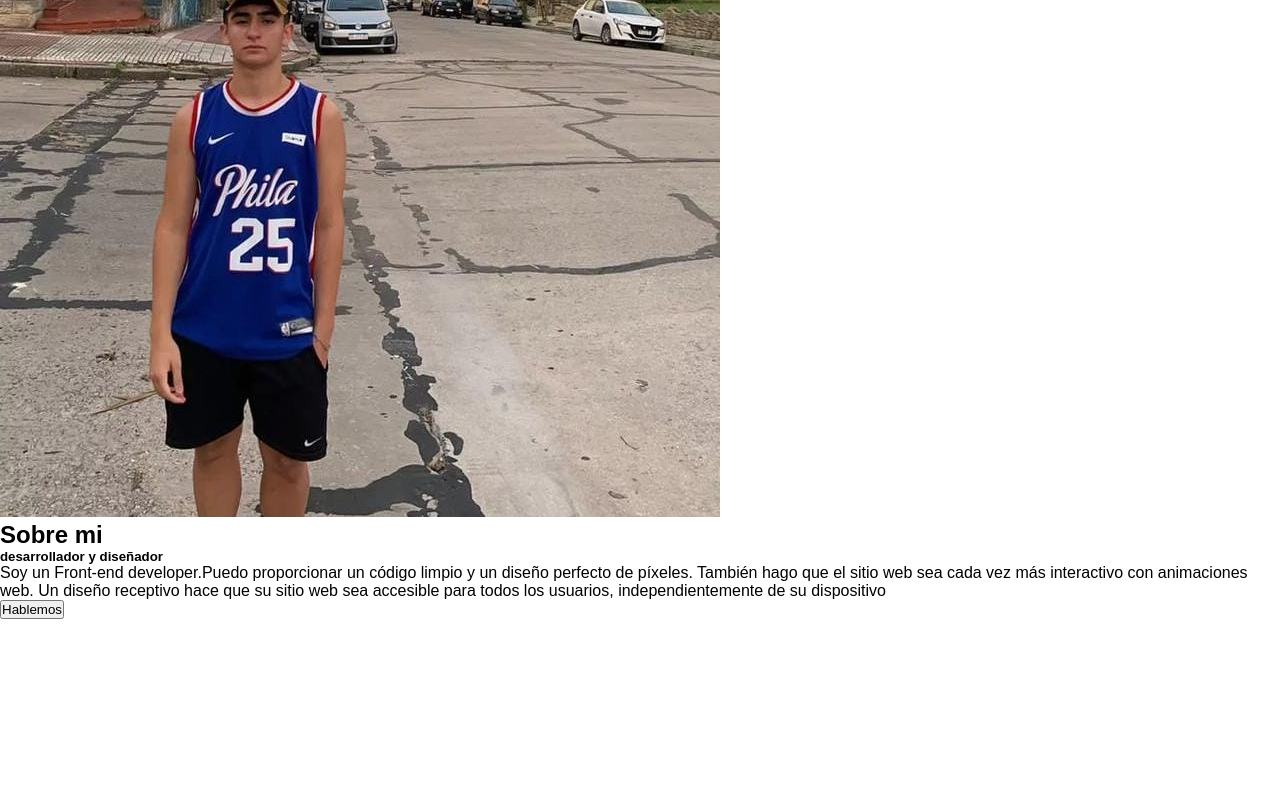
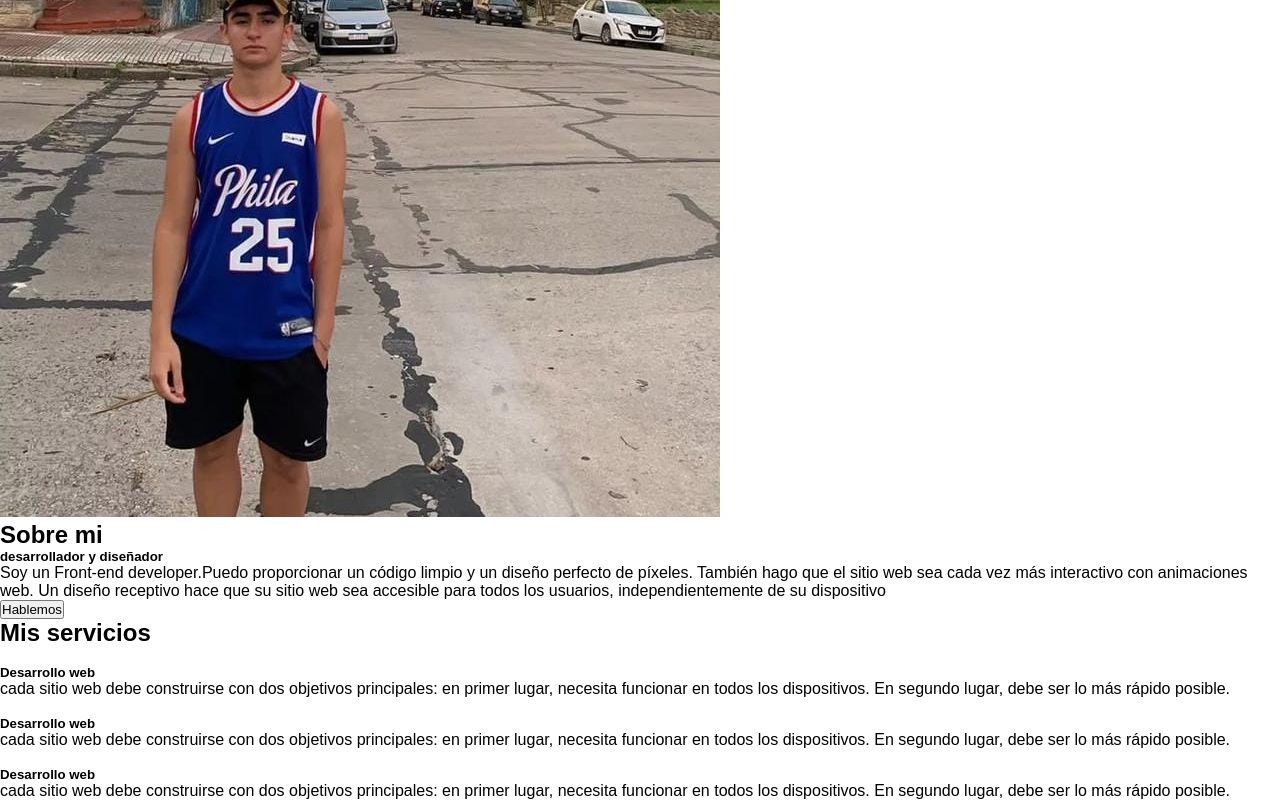
Before and after one commit to joaco21p/proyecto2, a plain HTML site: page index.html in a window 1280 px wide. Shown: the part 614-1414 px from the top of the page. Before the commit the page ends 1233 px from the top, so only its background shows below. Drawn offline with Linux system fonts and the light colour scheme.

Commit message:
termine el html de la seccion servicios

```diff
--- a/index.html
+++ b/index.html
@@ -42,13 +42,52 @@
             <img src="images/foto2.jpeg" alt="" srcset="">
             <div class="sobre-texto">
                 <h2>Sobre mi</h2>
-                <h5>desarrollador y diseñador</h5>
+                <h5>desarrollador y <span>diseñador</span></h5>
                 <p>Soy un Front-end developer.Puedo proporcionar un código limpio y un diseño perfecto de píxeles. También hago que el sitio web sea cada vez más interactivo con animaciones web. Un diseño receptivo hace que su sitio web sea accesible para todos los usuarios, independientemente de su dispositivo</p>
                 <button type="button">Hablemos</button>
-
             </div>
         </div>
     </section>
+
+    <div class="servicios">
+        <div class="titulo">
+            <h2>Mis servicios</h2>
+        </div>
+        <div class="box">
+            <div class="card">
+                <i class="fa-solid fa-bars"></i>
+                <h5>Desarrollo web</h5>
+                <div class="carta">
+                    <p> cada sitio web debe construirse con dos objetivos principales: en primer lugar, necesita funcionar en todos los dispositivos. En segundo lugar, debe ser lo más rápido posible.</p>
+                    <p style="text-align: center;">
+                        <a href="#" class="button"></a>
+                    </p>
+                </div>
+            </div>
+
+            <div class="card">
+                <i class="fa-light fa-user"></i>
+                <h5>Desarrollo web</h5>
+                <div class="carta">
+                    <p> cada sitio web debe construirse con dos objetivos principales: en primer lugar, necesita funcionar en todos los dispositivos. En segundo lugar, debe ser lo más rápido posible.</p>
+                    <p style="text-align: center;">
+                        <a href="#" class="button"></a>
+                    </p>
+                </div>
+            </div>
+
+            <div class="card">
+                <i class="fa-regular fa-bell"></i>
+                <h5>Desarrollo web</h5>
+                <div class="carta">
+                    <p> cada sitio web debe construirse con dos objetivos principales: en primer lugar, necesita funcionar en todos los dispositivos. En segundo lugar, debe ser lo más rápido posible.</p>
+                    <p style="text-align: center;">
+                        <a href="#" class="button"></a>
+                    </p>
+                </div>
+            </div>
+        </div>
+    </div>
 
 
 
```
Also changed, not shown: estilo.css (line endings or trailing spaces).
